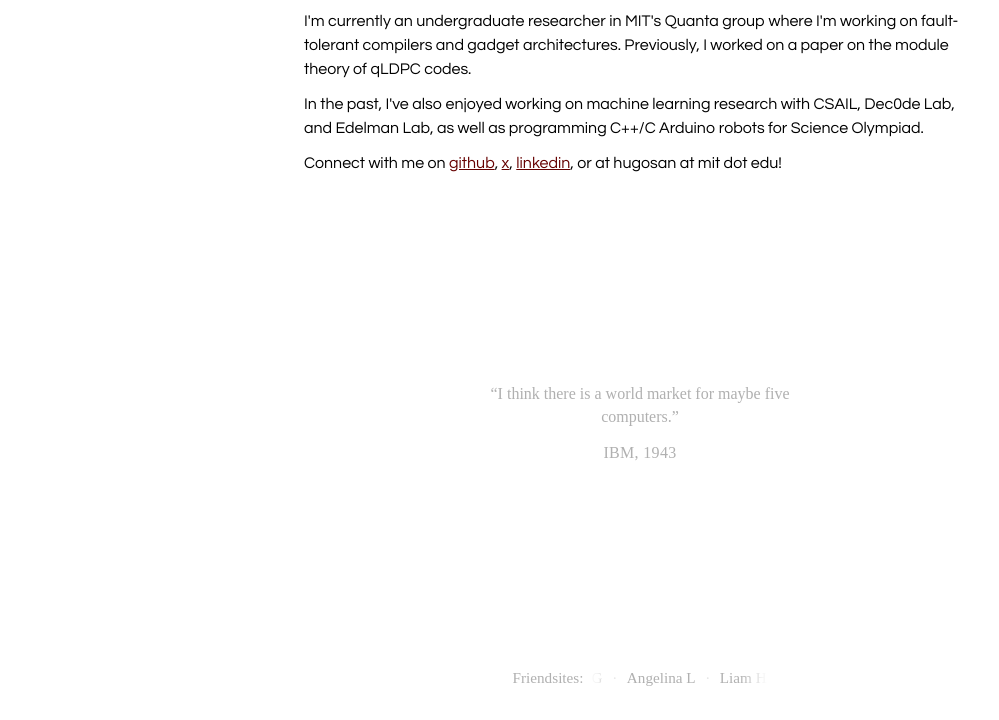
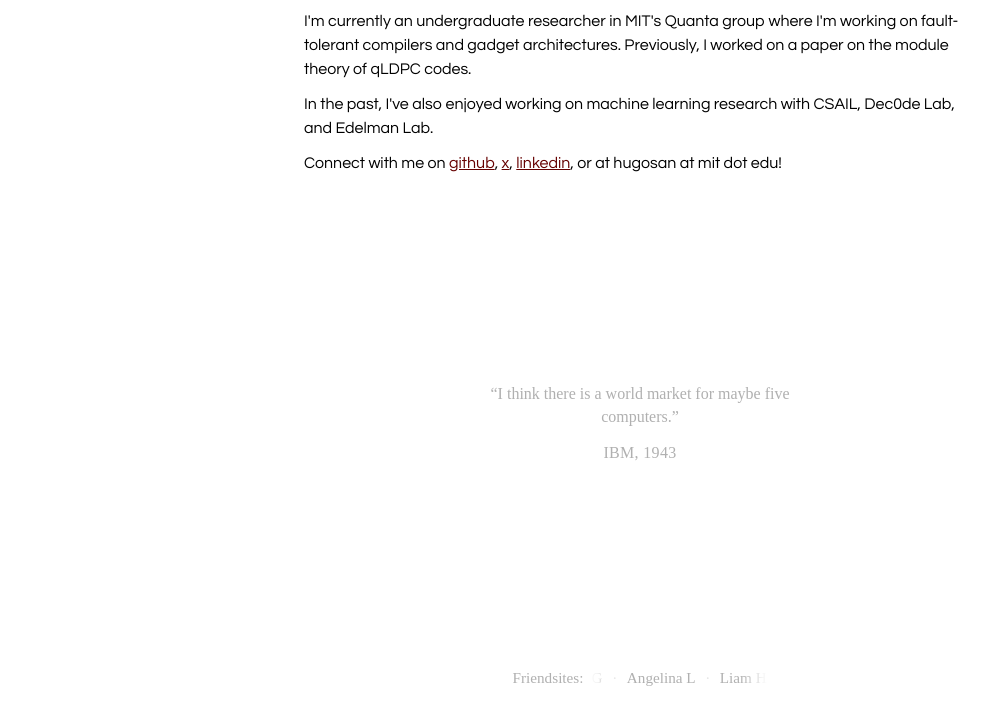
Before and after one commit to jugogpt/hugobernardsanchez.com, a plain HTML site: page index.html in a window 1280 px wide. Shown: the part 143-863 px from the top of the page, without its empty margins (0-999 px from the left). Drawn offline with Linux system fonts and the light colour scheme; no server answers.

Commit message:
Drop Science Olympiad mention from bio.

```diff
--- a/index.html
+++ b/index.html
@@ -34,7 +34,7 @@
                     module theory of qLDPC codes.</p>
                 <p>In the past, I've also enjoyed working on machine learning research with CSAIL, Dec0de Lab, and
                     Edelman
-                    Lab, as well as programming C++/C Arduino robots for Science Olympiad.</p>
+                    Lab.</p>
                 <p>Connect with me on <a href="https://github.com/jugogpt" target="_blank"
                         rel="noopener noreferrer">github</a>, <a href="https://x.com/hugodemanzanas" target="_blank"
                         rel="noopener noreferrer">x</a>, <a href="https://www.linkedin.com/in/hugo-s-401b5433b/"
```
